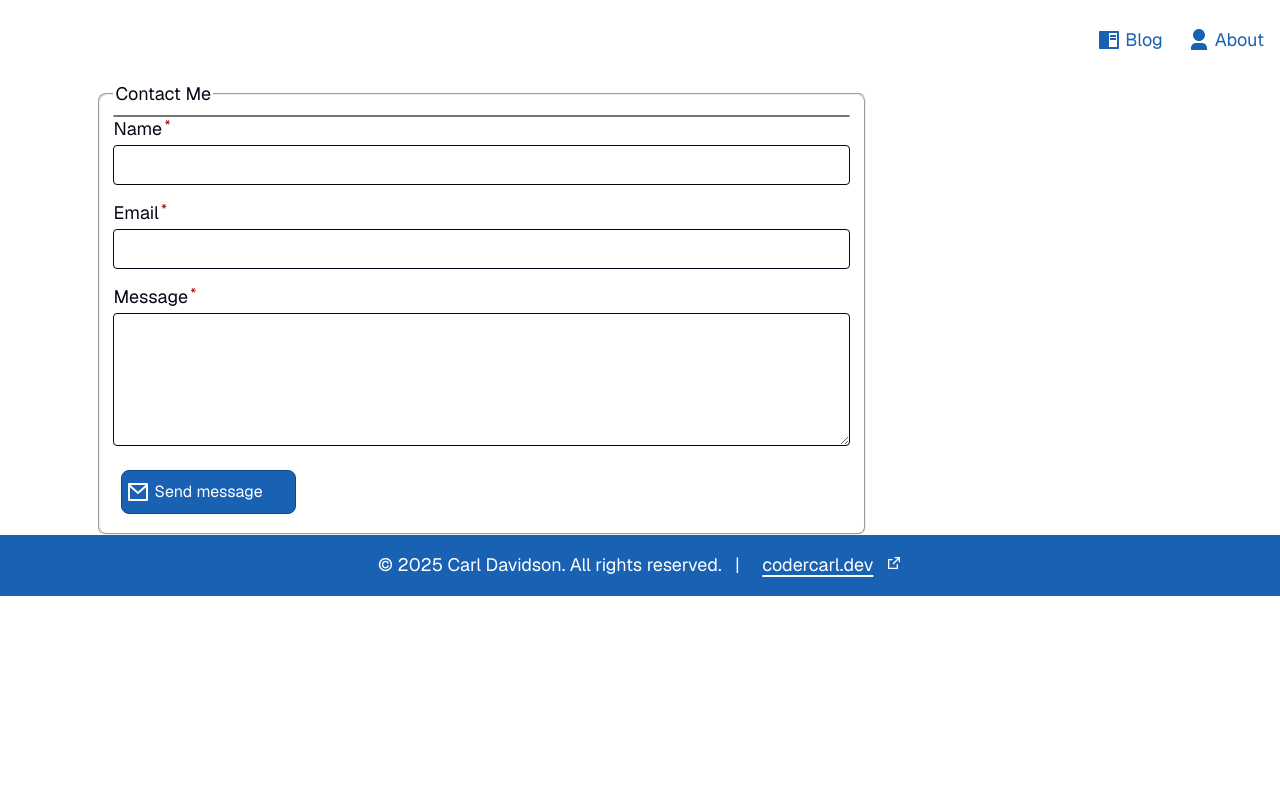
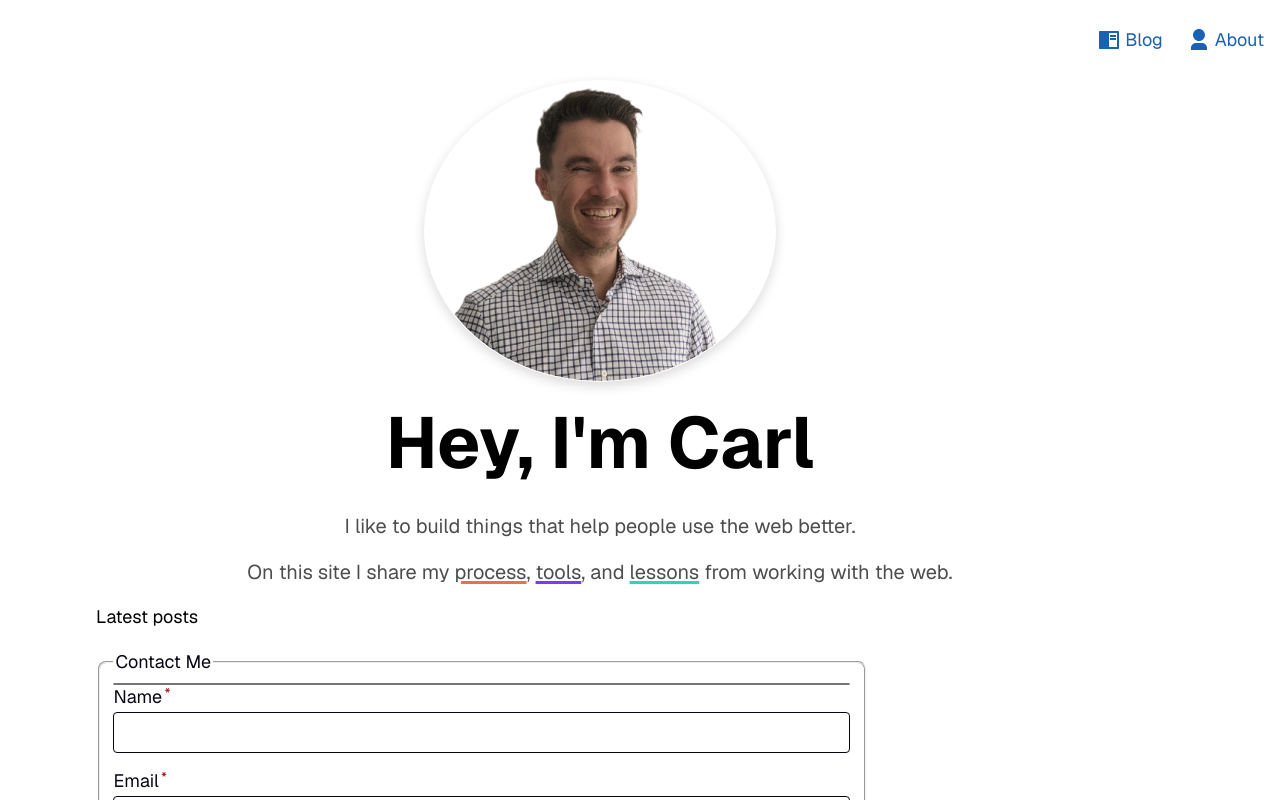
Before and after one commit to codercarl1243/react_components_system, a Next.js app: page / in a window 1280 px wide. Shown: the top 800 px of the page. Built offline with nearby package versions, Linux system fonts and the light colour scheme.

Commit message:
ADD begin work on Hero section and add to mainpage

```diff
--- a/app/page.tsx
+++ b/app/page.tsx
@@ -1,11 +1,14 @@
-'use client';
 import ContactForm from '@/components/contact_form';
+import Hero from '@/components/hero';
+import LatestPosts from '@/components/post/post.latest';
 
 export default function Home() {
+
   return (
     <div className='layout-wrapper flow-4'>
-
-    <ContactForm />
+      <Hero />
+      <LatestPosts />
+      <ContactForm />
     </div>
   )
 }
--- /dev/null
+++ b/app/styles/components/hero.css
@@ -0,0 +1,28 @@
+.hero {
+  padding-block-start: var(--space-xl);
+  text-align: center;
+}
+
+.hero__image-wrapper {
+  border-radius: var(--radius-circle);
+  display: inline-block;
+  box-shadow: var(--shadow-md, 0 4px 12px rgba(0, 0, 0, 0.15));
+  img {
+    object-fit: contain;
+    max-width: 350px;
+  }
+}
+
+.hero__content {
+  margin-inline: auto;
+  gap: var(--space-md, 1.5rem);
+  align-items: center;
+}
+
+.hero__content--heading {
+  text-wrap: balance;
+}
+
+.hero__content--subtitle {
+  color: var(--color-neutral-600);
+}
--- a/app/styles/components/index.css
+++ b/app/styles/components/index.css
@@ -14,3 +14,4 @@
 @import './image/index.css';
 @import './form.css';
 @import './contact_form.css';
+@import './hero.css'
--- /dev/null
+++ b/components/hero.tsx
@@ -0,0 +1,32 @@
+import Image from '@/components/image'
+import Heading from './heading'
+
+export default function Hero() {
+  return (
+    <section
+      id="hero"
+      aria-labelledby="hero-heading"
+      className="hero content-wrapper flow-4 text-center"
+    >
+        <Image
+          src="/images/heroImage.webp"
+          alt="Carl smiling because today is another awesome day!"
+          variant="hero"
+          className="hero__image-wrapper"
+        />
+
+      <div className="hero__content flow-8">
+        <Heading headingLevel={1} id="hero-heading" className="hero__content--heading">
+          Hey, I&apos;m Carl
+        </Heading>
+
+        <div className="hero__content--subtitle text-lg flow-4">
+            <p >
+            I like to build things that help people use the web better.
+        </p>
+        <p>On this site I share my <span className="fun-underline">process</span>, <span className="fun-underline">tools</span>, and <span className="fun-underline">lessons</span> from working with the web.</p>
+        </div>
+      </div>
+    </section>
+  )
+}
--- /dev/null
+++ b/components/post/post.latest.tsx
@@ -0,0 +1,8 @@
+
+
+export default function LatestPosts(){
+
+    return (
+        <div>Latest posts</div>
+    )
+}
```
Also changed, not shown: public/images/heroImage.webp (added).
